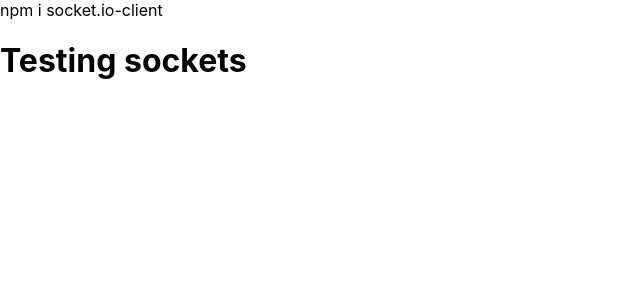
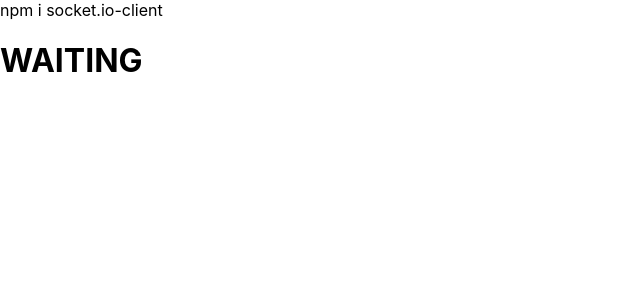
Before and after one commit to shaharduany/draw-and-guess, a React (Create React App) app in the folder client/: page / in a window 1280 px wide. Shown: the top 300 px of the page, without its empty margins (0-640 px from the left). Built offline with nearby package versions, Linux system fonts and the light colour scheme; no server answers.

Commit message:
Adjusted reducers they now work

```diff
--- a/client/src/App.tsx
+++ b/client/src/App.tsx
@@ -1,6 +1,6 @@
 import React from "react";
 import { io, Socket } from "socket.io-client";
-
+import Header from './components/Header';
 const App: React.FC = () => {
 	let socket: Socket = io("localhost:4000");
 
@@ -10,7 +10,7 @@
 
 	return (
 		<div className="App">
-			<h1>Testing sockets</h1>
+			<Header />
 		</div>
 	);
 };
--- /dev/null
+++ b/client/src/components/Header.tsx
@@ -0,0 +1,15 @@
+import React from "react";
+import { useSelector } from "react-redux";
+import { RootStateI } from "../store/root";
+
+const Header: React.FC = () => {
+	const player = useSelector((state: RootStateI) => state.player);
+
+	return (
+		<div>
+			<h1>{player.role}</h1>
+		</div>
+	);
+};
+
+export default Header;
--- a/client/src/index.tsx
+++ b/client/src/index.tsx
@@ -3,14 +3,21 @@
 import './index.css';
 import App from './App';
 import reportWebVitals from './reportWebVitals';
+import { createStore } from 'redux';
+import rootReducer from './store/root';
+import { Provider } from 'react-redux';
 
 const root = ReactDOM.createRoot(
   document.getElementById('root') as HTMLElement
 );
 
+const store = createStore(rootReducer);
+
 root.render(
   <React.StrictMode>
-    <App />
+    <Provider store={store}>
+      <App />
+    </Provider>
   </React.StrictMode>
 );
 
--- a/client/src/store/player-coumt.ts
+++ b/client/src/store/player-coumt.ts
@@ -1,24 +1,34 @@
 import { ReducerI } from "./root";
 
-
-const DEFAULT_COUNT = 0;
-
-interface PlayerCountI extends ReducerI{
-    type: "NEW_COUNT";
-    newCount?: number;
+export interface PlayerCountT {
+	playerCount: number;
 }
 
-export function updateCount(count: number): PlayerCountI{
-    return {
-        type: "NEW_COUNT",
-        newCount: count,
-    }
+interface PlayerCountReducerI extends ReducerI {
+	type: "NEW_COUNT";
+	newCount?: number;
 }
 
-export default function playerCount(state: number = DEFAULT_COUNT, action: PlayerCountI){
-    switch(action.type){
-       case "NEW_COUNT":
-           state = action.newCount!;
-           break;
-    }
+const DEFAULT_COUNT: PlayerCountT = {
+	playerCount: 0,
+};
+
+export function updateCount(count: number): PlayerCountReducerI {
+	return {
+		type: "NEW_COUNT",
+		newCount: count,
+	};
 }
+
+export default function playerCount(
+	state: PlayerCountT = DEFAULT_COUNT,
+	action: PlayerCountReducerI
+) {
+	switch (action.type) {
+		case "NEW_COUNT":
+			state.playerCount = action.newCount!;
+			return state;
+        default:
+            return state;
+	}
+}
--- a/client/src/store/player.ts
+++ b/client/src/store/player.ts
@@ -6,12 +6,18 @@
 	DRAWER = "DRAWER",
 }
 
-const DEFAULT = Role.waiting;
-
 interface PlayerReducerI extends ReducerI {
 	type: "UPDATE_ROLE";
 	role?: Role;
 }
+
+export interface PlayerT {
+	role: Role;
+}
+
+const DEFAULT: PlayerT = {
+	role: Role.waiting,
+};
 
 export function changeRole(role: Role): PlayerReducerI {
 	return {
@@ -20,10 +26,15 @@
 	};
 }
 
-export default function player(state: Role = DEFAULT, action: PlayerReducerI) {
+export default function player(
+	state: PlayerT = DEFAULT,
+	action: PlayerReducerI
+) {
 	switch (action.type) {
 		case "UPDATE_ROLE":
-			state = action.role!;
-			break;
+			state.role = action.role!;
+			return state;
+		default:
+			return state;
 	}
 }
```
Also changed, not shown: client/src/store/root.ts (+7 -2 lines), 6 other files (tests, documents, lock files or other folders).
